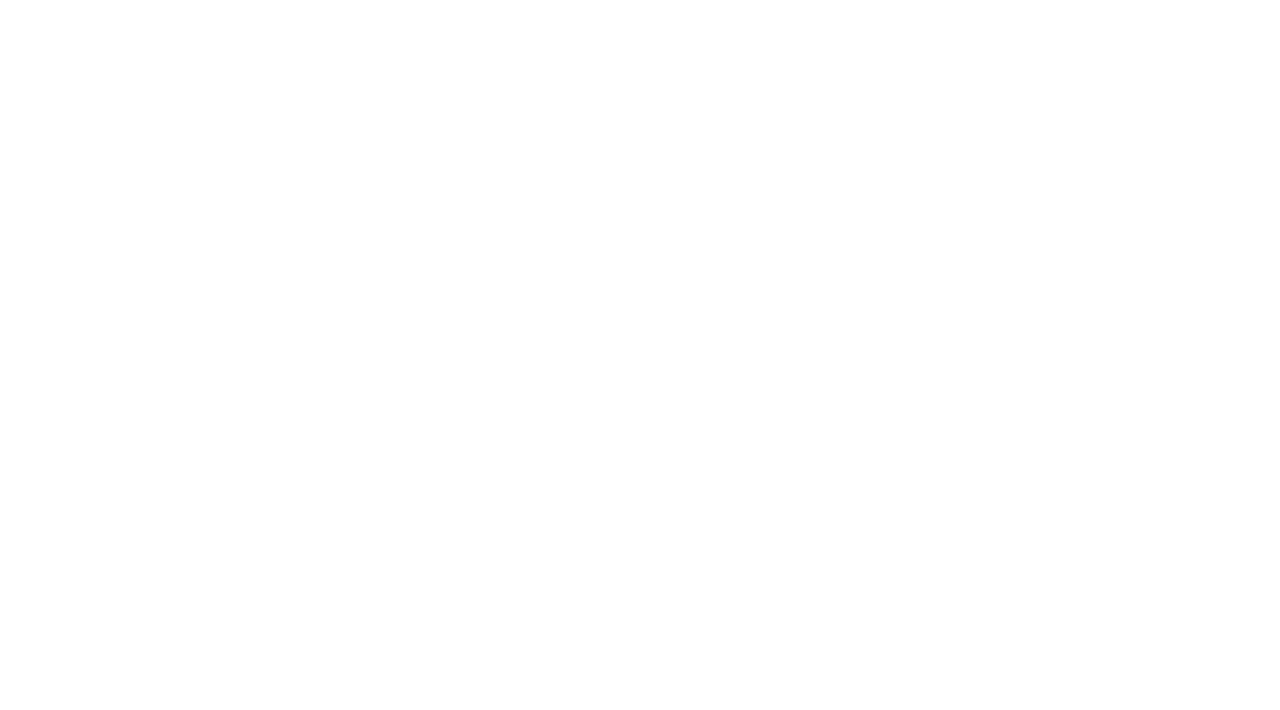
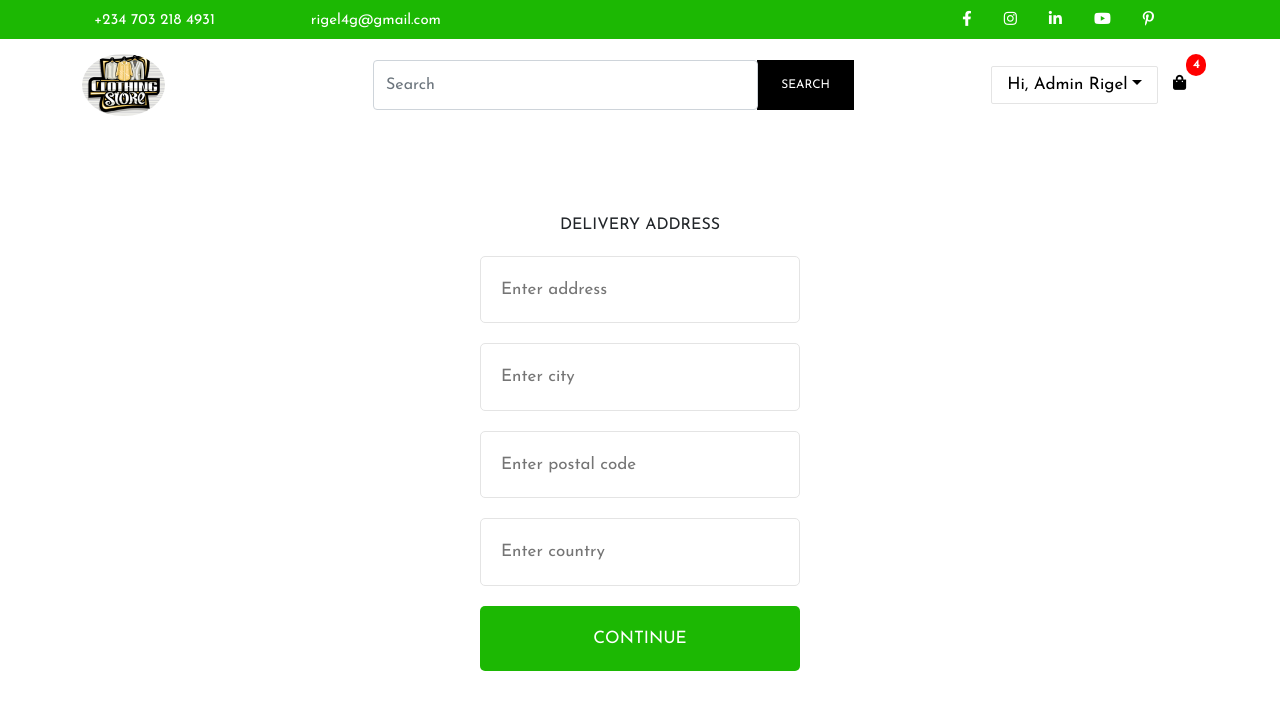
Before and after one commit to d-rigel/shopping_store, a React (Create React App) app: page /shipping in a window 1280 px wide. Shown: the top 710 px of the page. Built offline with nearby package versions, Linux system fonts and the light colour scheme.

Commit message:
payment and shipping screen done!

```diff
--- a/src/App.css
+++ b/src/App.css
@@ -363,7 +363,7 @@ textarea:focus {
   border-radius: 5px;
   position: relative;
   padding: 35px 30px 30px;
-  box-shadow: 0 1px 11px rgba(168, 168, 168, 0.27);
+  /* box-shadow: 0 1px 11px rgba(168, 168, 168, 0.27); */
   text-align: center;
 }
 .Login input {
--- a/src/App.js
+++ b/src/App.js
@@ -7,6 +7,8 @@ import { Login } from "./screens/Login";
 import { Register } from "./screens/Register";
 import { ProfileScreen } from "./screens/ProfileScreen";
 import { CartScreen } from "./screens/CartScreen";
+import { ShippingScreen } from "./screens/ShippingScreen";
+import { PaymentScreen } from "./screens/PaymentScreen";
 
 function App() {
   return (
@@ -18,6 +20,8 @@ function App() {
         <Route path="/register" component={Register} />
         <Route path="/Profile" component={ProfileScreen} />
         <Route path="/cart/:id?" component={CartScreen} />
+        <Route path="/shipping" component={ShippingScreen} />
+        <Route path="/payment" component={PaymentScreen} />
       </Switch>
     </Router>
   );
--- /dev/null
+++ b/src/screens/PaymentScreen.js
@@ -0,0 +1,33 @@
+import React from "react";
+import { Header } from "../components/header/Header";
+import { Link } from "react-router-dom";
+
+export const PaymentScreen = () => {
+  const submitHandler = (e) => {
+    e.preventDefault();
+  };
+  return (
+    <>
+      <Header />
+      <div className="container d-flex justify-content-center align-items-center login-center">
+        <form
+          className="Login2 col-md-8 col-lg-4 col-11"
+          onSubmit={submitHandler}>
+          <h6>SELECT PAYMENT METHOD</h6>
+          <div className="payment-container">
+            <div className="radio-container">
+              <input className="form-check-input" type="radio" value="PayPal" />
+              <label className="form-check-label">PayPal or Credit Card</label>
+            </div>
+          </div>
+
+          <button type="submit">
+            <Link to="/placeorder" className="text-white">
+              Continue
+            </Link>
+          </button>
+        </form>
+      </div>
+    </>
+  );
+};
--- /dev/null
+++ b/src/screens/ShippingScreen.js
@@ -0,0 +1,32 @@
+import React from "react";
+import { Link } from "react-router-dom";
+import { Header } from "../components/header/Header";
+export const ShippingScreen = () => {
+  window.scrollTo(0, 0);
+
+  const submitHandler = (e) => {
+    e.preventDefault();
+  };
+
+  return (
+    <>
+      <Header />
+      <div className="container d-flex justify-content-center align-items-center login-center">
+        <form
+          className="Login col-md-8 col-lg-4 col-11"
+          onSubmit={submitHandler}>
+          <h6>DELIVERY ADDRESS</h6>
+          <input type="text" placeholder="Enter address" />
+          <input type="text" placeholder="Enter city" />
+          <input type="text" placeholder="Enter postal code" />
+          <input type="text" placeholder="Enter country" />
+          <button type="submit">
+            <Link to="/payment" className="text-white">
+              Continue
+            </Link>
+          </button>
+        </form>
+      </div>
+    </>
+  );
+};
```
